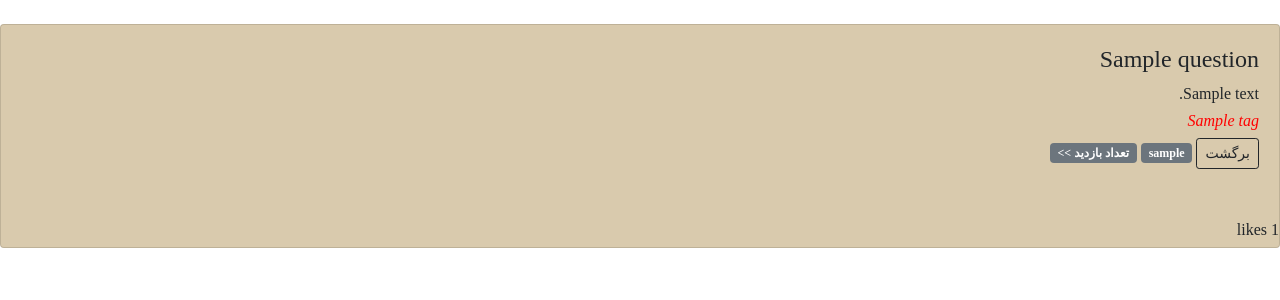
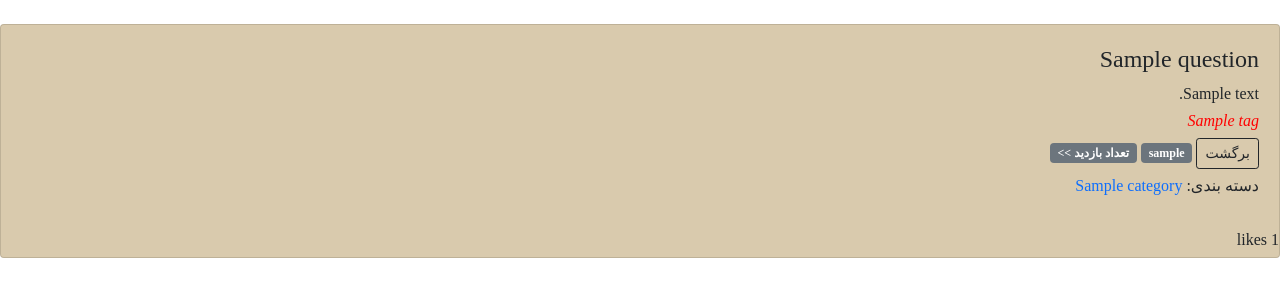
Before and after one commit to amir-mhd/karademy_question_answer, a Django app: page /question_detail/1 in a window 1280 px wide. Shown: the part 56-356 px from the top of the page. Run offline with Django 3.2, Linux system fonts and the light colour scheme; tables that the repository leaves empty hold one stand-in row (values such as "Sample post"); some libraries are stand-ins or nearby versions; some web fonts are replaced.

Commit message:
adding a simple category in question detail page

```diff
--- a/question/views.py
+++ b/question/views.py
@@ -2,7 +2,7 @@ from django.shortcuts import render, get_object_or_404, redirect
 from django.contrib.auth.mixins import LoginRequiredMixin, UserPassesTestMixin
 from django.views.generic import ListView, DetailView, CreateView, UpdateView, DeleteView
 from django.urls import reverse_lazy, reverse
-from .models import Question
+from .models import Question, Category
 from .forms import QuestionForm
 from django.http import HttpResponseRedirect
 from django.contrib.messages.views import SuccessMessageMixin
@@ -34,12 +34,12 @@ class QuestionDetailView(DetailView):
     def get_context_data(self, *args, **kwargs):
         context = super().get_context_data(**kwargs)
         question = get_object_or_404(Question, id=self.kwargs["pk"])
-
+        categories = Category.objects.all()
         liked = False
         if question.likes.filter(id=self.request.user.id).exists():
             liked = True
-
         context["liked"] = liked
+        context["categories"] = categories
         return context
 
 
--- a/templates/question/question_detail.html
+++ b/templates/question/question_detail.html
@@ -34,6 +34,16 @@
             margin: 5px 10px;
             display: inline;
         }
+
+        div.category {
+            margin: 0px;
+            /* background-color: yellow; */
+        }
+
+        a{
+            text-decoration: none;
+        }
+
     </style>
 
 
@@ -58,8 +68,12 @@
             <p class="badge bg-secondary">{{ question.author }}</p>
 
             <p class="badge bg-secondary">تعداد بازدید >> {% get_hit_count for question %}</p>
+            {% if question.category %}
+                <div class="category">
+                    <p>دسته بندی: <a href="#" class="link">{{question.category}}</a></p>
+                </div>
+            {% endif %}
         </div>
-        <br>
         <!--  like for question -->
         <form method="POST" action="{% url 'question_like' question.pk %}">
             {% csrf_token %}
@@ -75,5 +89,4 @@
         <p>likes {{ question.likes_count }}</p>
     </div>
 
-
 {% endblock %}
```
